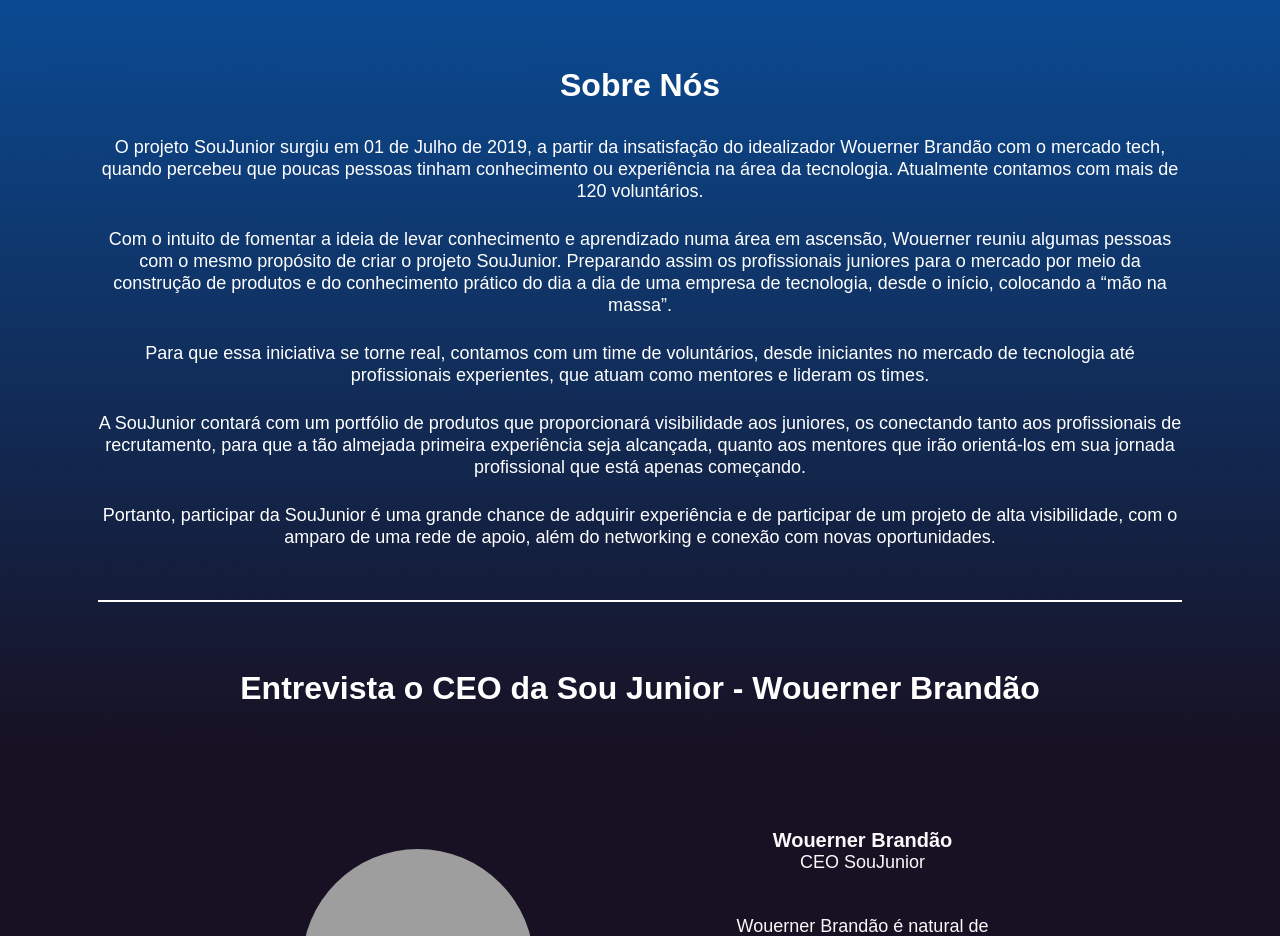
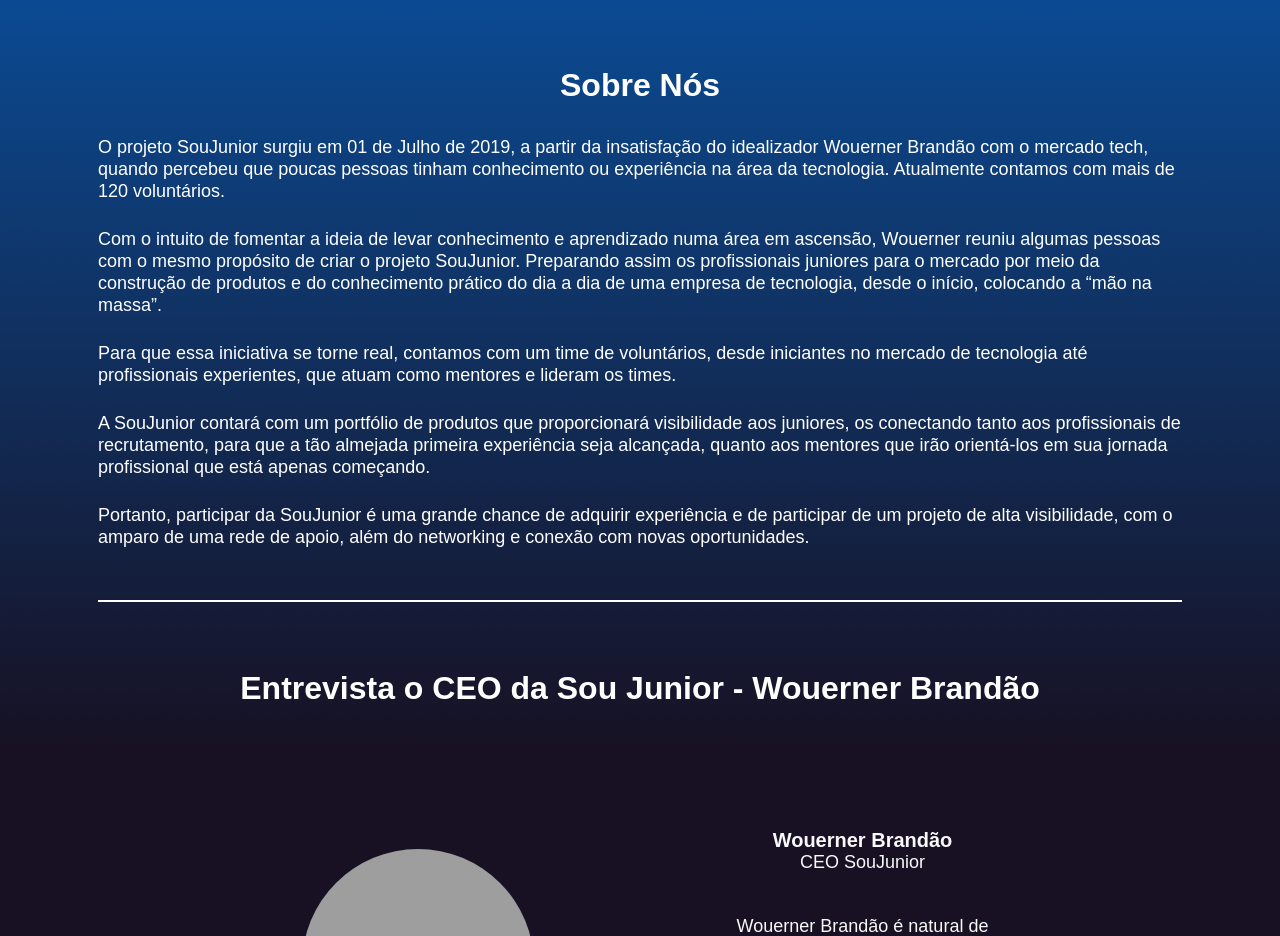
Before and after one commit to SouJunior/site-webapp, a Next.js app: page /sobre-nos in a window 1280 px wide. Shown: the part 880-1816 px from the top of the page. Built offline with nearby package versions, Linux system fonts and the light colour scheme; grey boxes are pictures that could not be loaded; a web font is replaced by a local one.

Commit message:
style: alinhamento a esquerda sobre-nos

```diff
--- a/components/AboutUs/AboutUs.module.css
+++ b/components/AboutUs/AboutUs.module.css
@@ -41,11 +41,11 @@
   gap: 2.6rem;
   border-bottom: 2px solid #ffffff;
   padding-bottom: 5.2rem;
-  text-align: center;
+  text-align: left;
 }
 
 .title {
-  color:#FFF;
+  color: #fff;
   font-weight: 700;
   font-size: 3.2rem;
   text-align: center;
@@ -57,7 +57,6 @@
   font-weight: 400;
   font-size: 18px;
   line-height: 22px;
-
 }
 
 .ceo {
```
